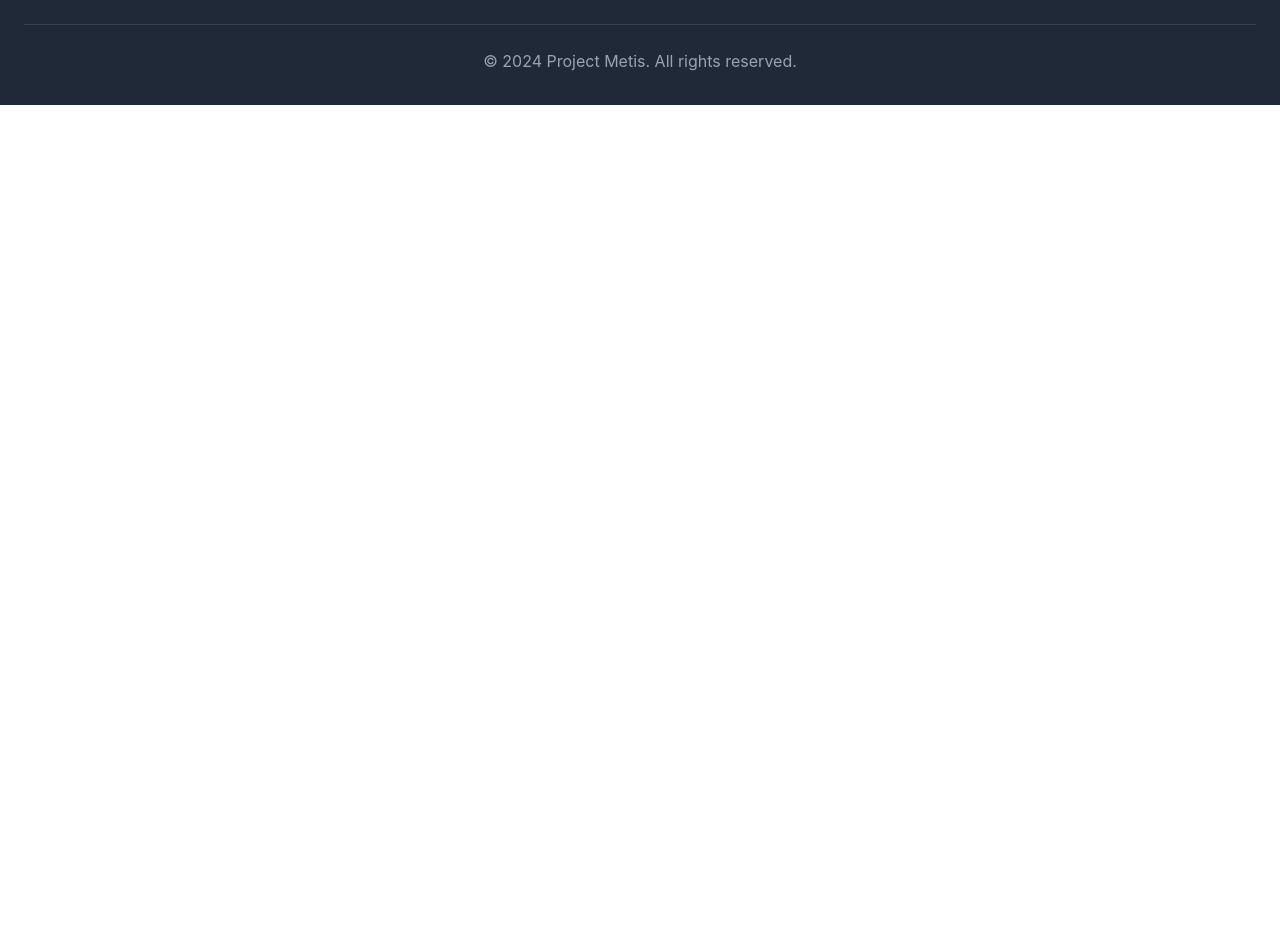
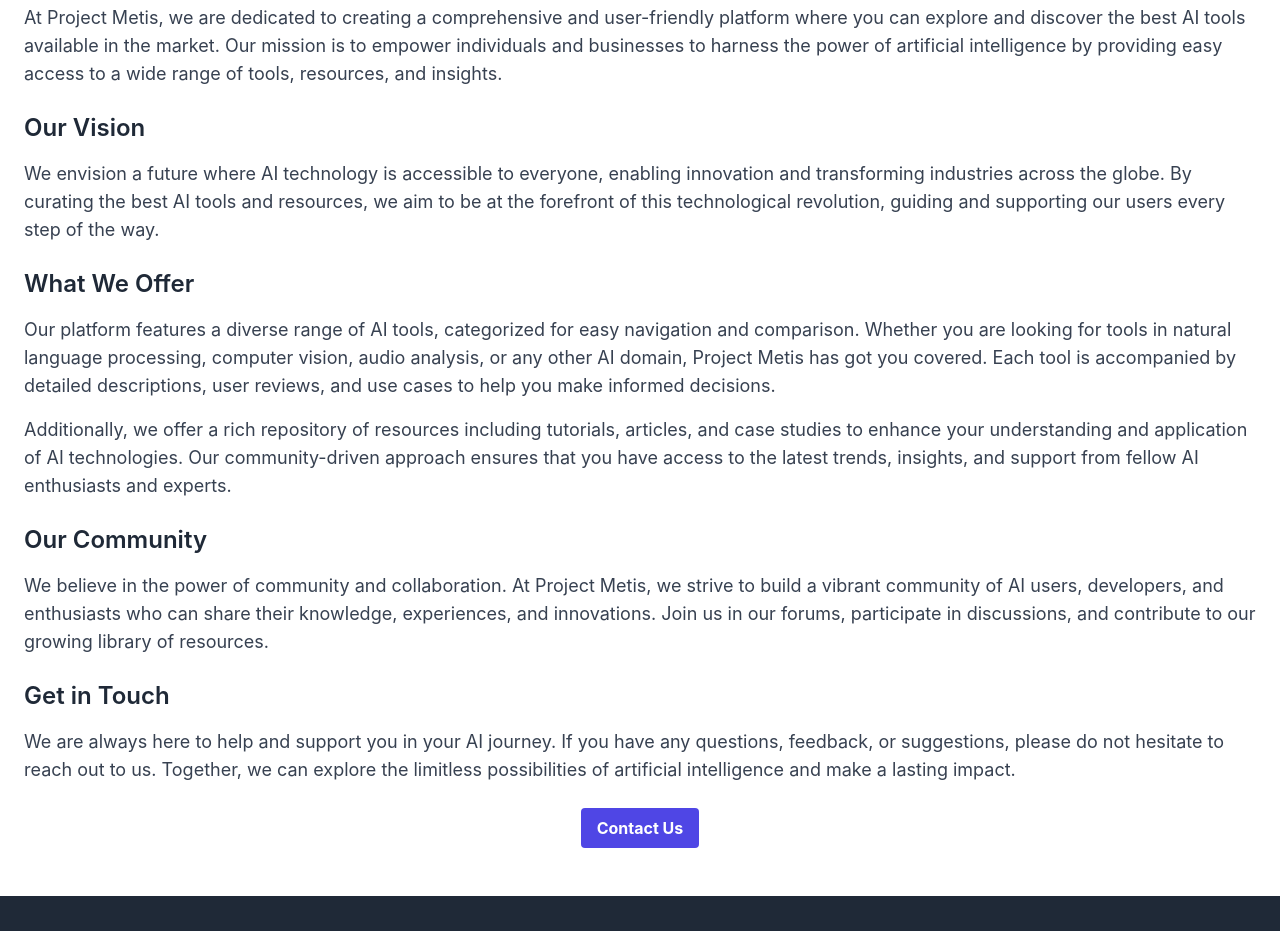
Before and after one commit to hars-21/Project-Metis, a React (Vite) app: page / in a window 1280 px wide. Shown: the part 5591-6522 px from the top of the page. Before the commit the page ends 5696 px from the top, so only its background shows below. Built offline with nearby package versions, Linux system fonts and the light colour scheme.

Commit message:
about us section added

```diff
--- a/src/App.jsx
+++ b/src/App.jsx
@@ -3,6 +3,7 @@
 import HeroSection from "./components/hero";
 import AILibrary from "./components/tools";
 import AIUseCases from "./components/usecase";
+import AboutUs from "./components/aboutus";
 import Footer from "./components/footer";
 
 function App() {
@@ -12,6 +13,7 @@
 			<HeroSection />
 			<AILibrary />
 			<AIUseCases />
+			<AboutUs />
 			<Footer />
 		</div>
 	);
--- /dev/null
+++ b/src/components/aboutus.jsx
@@ -0,0 +1,95 @@
+import React from "react";
+
+const AboutUs = () => {
+	return (
+		<div className="container mx-auto px-6 py-12">
+			<h1 className="text-4xl font-bold text-center text-gray-800 mb-8">
+				About Us
+			</h1>
+
+			<div className="text-lg text-gray-700 mb-6">
+				<h2 className="text-2xl font-semibold text-gray-800 mb-4">
+					Welcome to Project Metis
+				</h2>
+				<p className="mb-4">
+					At Project Metis, we are dedicated to creating a comprehensive and
+					user-friendly platform where you can explore and discover the best AI
+					tools available in the market. Our mission is to empower individuals
+					and businesses to harness the power of artificial intelligence by
+					providing easy access to a wide range of tools, resources, and
+					insights.
+				</p>
+			</div>
+
+			<div className="text-lg text-gray-700 mb-6">
+				<h2 className="text-2xl font-semibold text-gray-800 mb-4">
+					Our Vision
+				</h2>
+				<p className="mb-4">
+					We envision a future where AI technology is accessible to everyone,
+					enabling innovation and transforming industries across the globe. By
+					curating the best AI tools and resources, we aim to be at the
+					forefront of this technological revolution, guiding and supporting our
+					users every step of the way.
+				</p>
+			</div>
+
+			<div className="text-lg text-gray-700 mb-6">
+				<h2 className="text-2xl font-semibold text-gray-800 mb-4">
+					What We Offer
+				</h2>
+				<p className="mb-4">
+					Our platform features a diverse range of AI tools, categorized for
+					easy navigation and comparison. Whether you are looking for tools in
+					natural language processing, computer vision, audio analysis, or any
+					other AI domain, Project Metis has got you covered. Each tool is
+					accompanied by detailed descriptions, user reviews, and use cases to
+					help you make informed decisions.
+				</p>
+				<p className="mb-4">
+					Additionally, we offer a rich repository of resources including
+					tutorials, articles, and case studies to enhance your understanding
+					and application of AI technologies. Our community-driven approach
+					ensures that you have access to the latest trends, insights, and
+					support from fellow AI enthusiasts and experts.
+				</p>
+			</div>
+
+			<div className="text-lg text-gray-700 mb-6">
+				<h2 className="text-2xl font-semibold text-gray-800 mb-4">
+					Our Community
+				</h2>
+				<p className="mb-4">
+					We believe in the power of community and collaboration. At Project
+					Metis, we strive to build a vibrant community of AI users, developers,
+					and enthusiasts who can share their knowledge, experiences, and
+					innovations. Join us in our forums, participate in discussions, and
+					contribute to our growing library of resources.
+				</p>
+			</div>
+
+			<div className="text-lg text-gray-700 mb-6">
+				<h2 className="text-2xl font-semibold text-gray-800 mb-4">
+					Get in Touch
+				</h2>
+				<p className="mb-4">
+					We are always here to help and support you in your AI journey. If you
+					have any questions, feedback, or suggestions, please do not hesitate
+					to reach out to us. Together, we can explore the limitless
+					possibilities of artificial intelligence and make a lasting impact.
+				</p>
+			</div>
+
+			<div className="text-center">
+				<a
+					href="/contact"
+					className="inline-block bg-indigo-600 text-white font-bold py-2 px-4 rounded hover:bg-indigo-700"
+				>
+					Contact Us
+				</a>
+			</div>
+		</div>
+	);
+};
+
+export default AboutUs;
```
